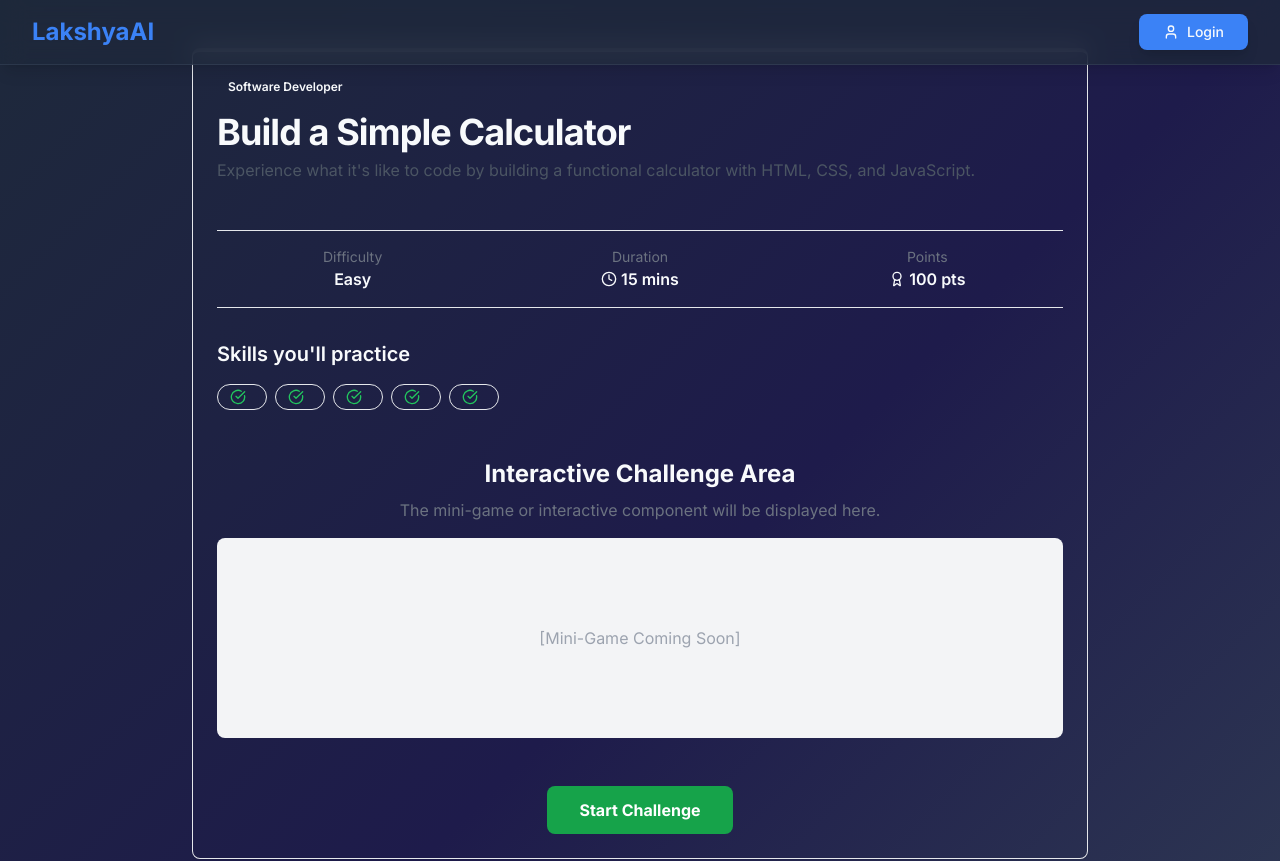
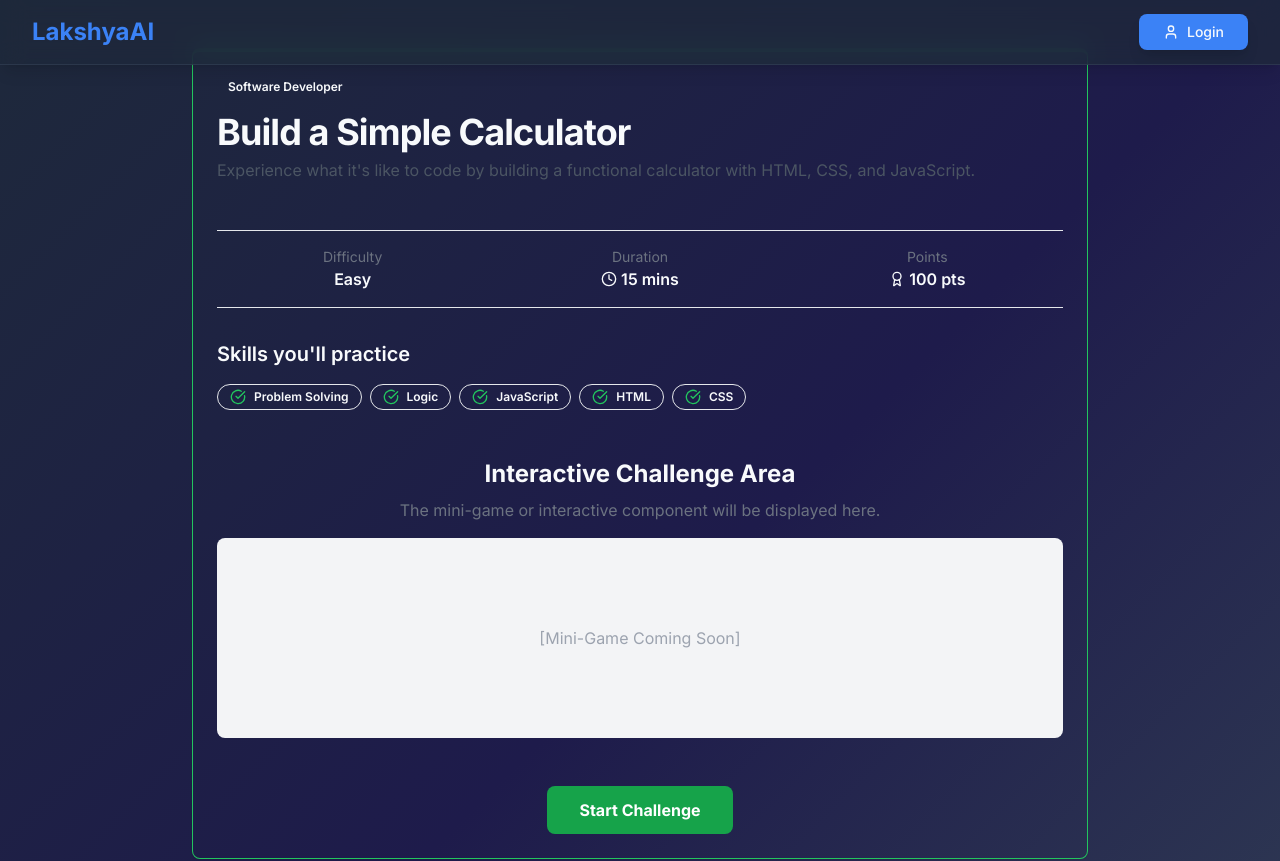
Before and after one commit to SnippetTechie/LakshyaAI, a Next.js app: page /mentor/challenges/1 in a window 1280 px wide. Shown: the top 861 px of the page. Built offline with nearby package versions, Linux system fonts and the light colour scheme; no server answers.

Commit message:
fix bugs

```diff
--- a/app/mentor/challenges/[challengeId]/page.tsx
+++ b/app/mentor/challenges/[challengeId]/page.tsx
@@ -6,12 +6,8 @@ import { CheckCircle, Clock, Award } from 'lucide-react';
 
 type ChallengePageParams = { challengeId: string };
 
-export default async function Page({
-  params,
-}: {
-  params: Promise<ChallengePageParams>;
-}) {
-  const { challengeId } = await params;
+export default async function Page({ params }: { params: ChallengePageParams }) {
+  const { challengeId } = params;
   const challenge = getChallengeById(challengeId);
 
   if (!challenge) {
@@ -27,9 +23,13 @@ export default async function Page({
     yellow: 'border-yellow-500',
   };
 
+  // Derive a color variant deterministically since Challenge has no `color` field
+  const variantKeys = Object.keys(colorVariants) as (keyof typeof colorVariants)[];
+  const derivedKey = variantKeys[(Number(challenge.id) || 0) % variantKeys.length];
+
   return (
     <div className="container mx-auto py-12 px-4">
-      <Card className={`max-w-4xl mx-auto ${colorVariants[challenge.color as keyof typeof colorVariants]} border-t-4`}>
+      <Card className={`max-w-4xl mx-auto ${colorVariants[derivedKey]} border-t-4`}>
         <CardHeader>
           <Badge variant="secondary" className="w-fit mb-2">{challenge.career}</Badge>
           <CardTitle className="text-4xl font-bold">{challenge.title}</CardTitle>
@@ -54,10 +54,10 @@ export default async function Page({
           <div className="mt-8">
             <h3 className="text-xl font-semibold mb-4">Skills you'll practice</h3>
             <div className="flex flex-wrap gap-2">
-              {challenge.skills.map(skill => (
-                <Badge key={skill.name} variant="outline" className="flex items-center gap-2 py-1 px-3">
+              {challenge.skills.map((skill) => (
+                <Badge key={skill} variant="outline" className="flex items-center gap-2 py-1 px-3">
                   <CheckCircle className="w-4 h-4 text-green-500" />
-                  <span>{skill.name}</span>
+                  <span>{skill}</span>
                 </Badge>
               ))}
             </div>
```
